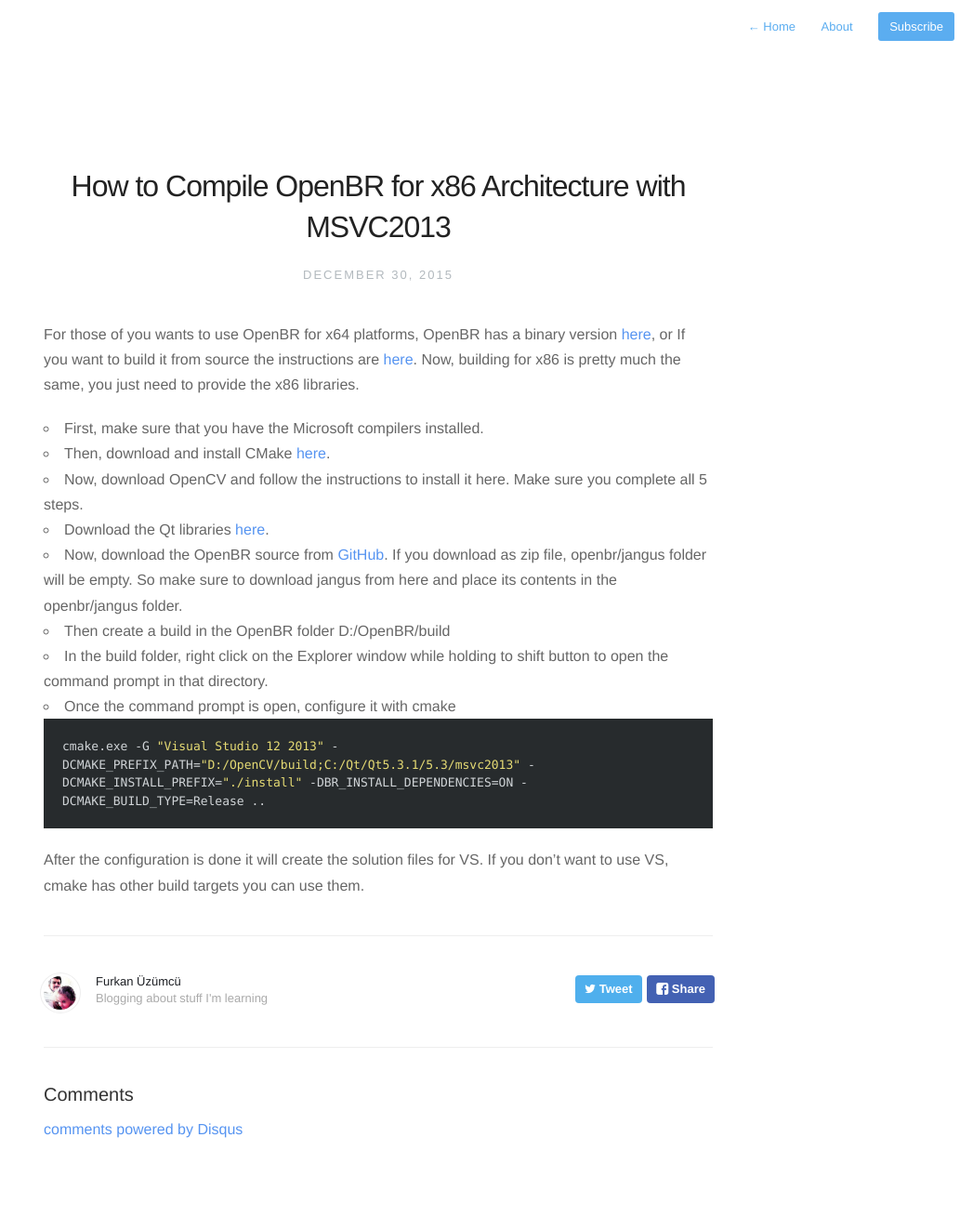
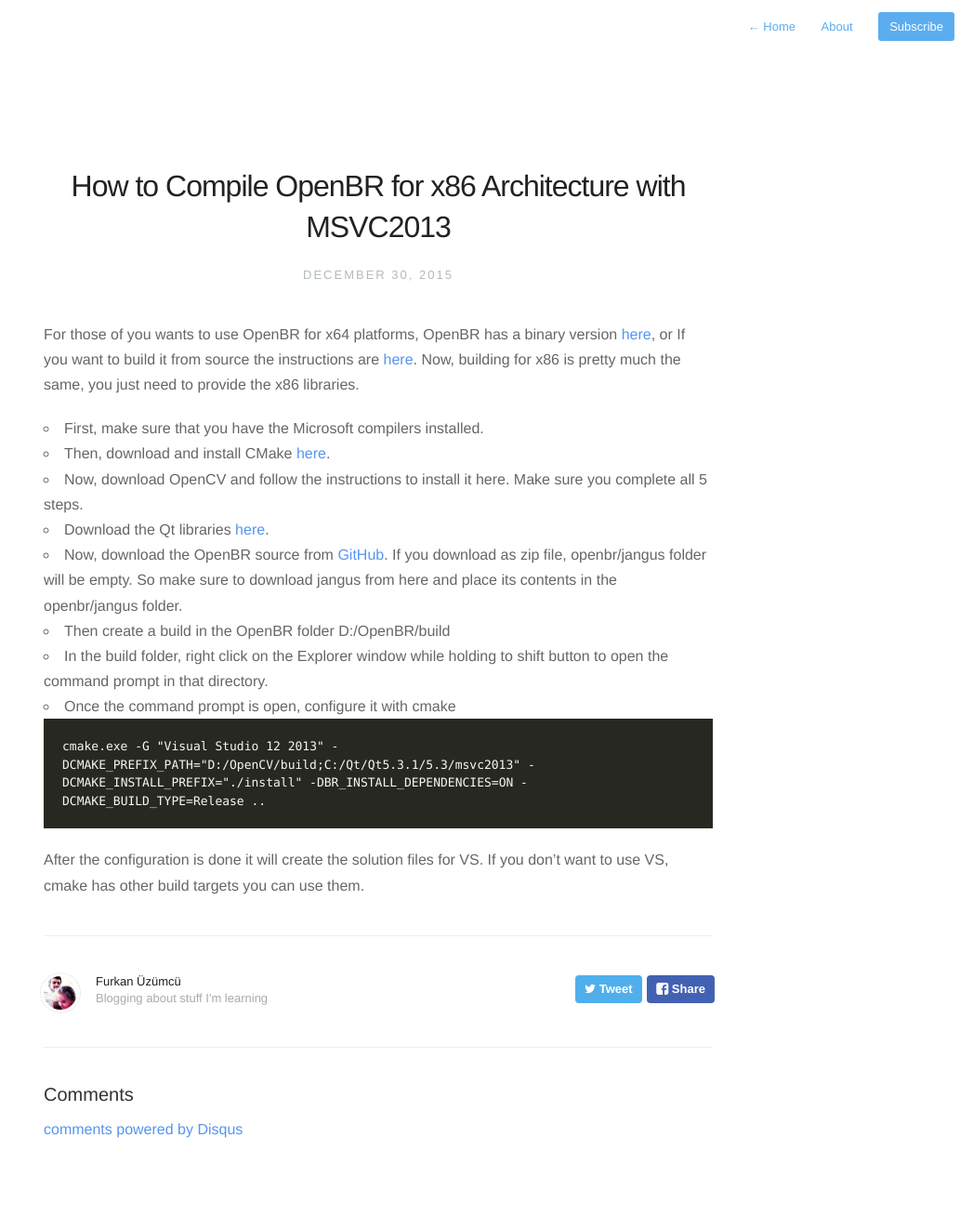
Before and after one commit to Furkanzmc/furkanzmc.github.io, a Jekyll site: the page built from _posts/2015-12-30-how-to-compile-openbr.markdown, in a window 1280 px wide. Shown: the whole page at 93% size, without its empty margins (233-1280 px from the left). Built offline with Jekyll 4.4.1, drawn with Linux system fonts in a browser that asks for light colours; nearby versions of some CDN libraries; Markdown is read by kramdown in place of the engine named in the settings; comment, search, counter and statistics services are not loaded.

Commit message:
Change highlight

````diff
--- a/_posts/2015-12-30-how-to-compile-openbr.markdown
+++ b/_posts/2015-12-30-how-to-compile-openbr.markdown
@@ -16,9 +16,9 @@ Now, building for x86 is pretty much the same, you just need to provide the x86
 - In the build folder, right click on the Explorer window while holding to shift button to open the command prompt in that directory.
 - Once the command prompt is open, configure it with cmake
 
-{% highlight cmake %}
+```text
 cmake.exe -G "Visual Studio 12 2013" -DCMAKE_PREFIX_PATH="D:/OpenCV/build;C:/Qt/Qt5.3.1/5.3/msvc2013" -DCMAKE_INSTALL_PREFIX="./install" -DBR_INSTALL_DEPENDENCIES=ON -DCMAKE_BUILD_TYPE=Release ..
-{% endhighlight %}
+```
 
 After the configuration is done  it will create the solution files for VS. If you don't want to use VS, cmake has other build targets you can use them.
 
````
